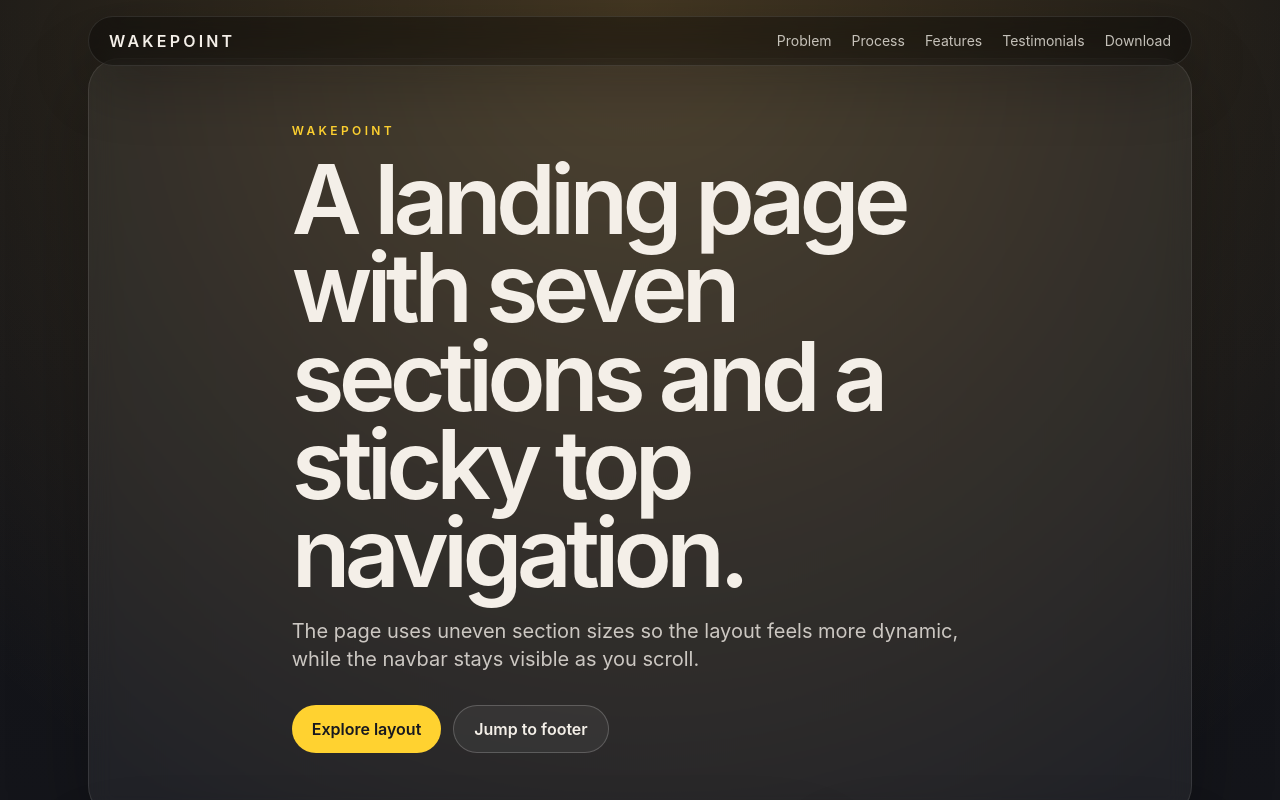
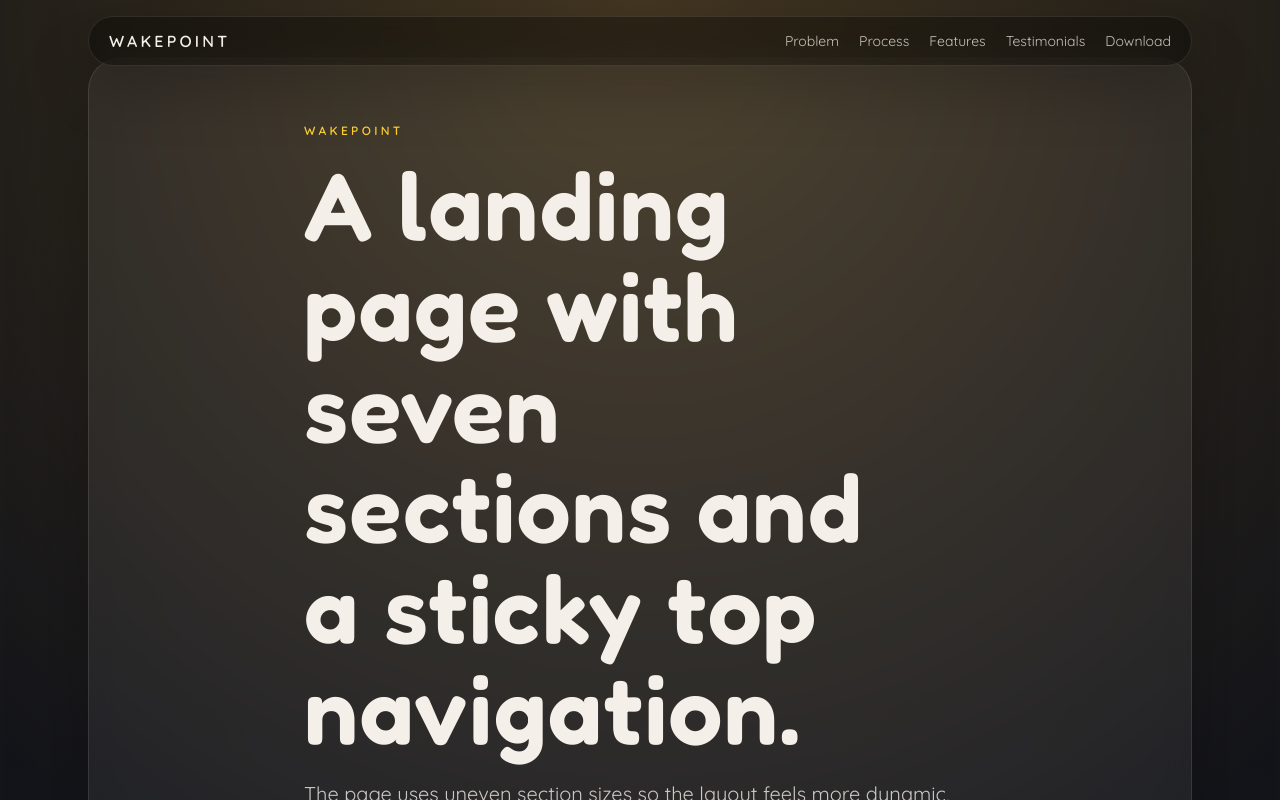
Before and after one commit to LuigiLagman/WakePoint-LandingPage, a React (Vite) app: page / in a window 1280 px wide. Shown: the top 800 px of the page. Built offline with nearby package versions, Linux system fonts and the light colour scheme.

Commit message:
set font pairing

```diff
--- a/index.html
+++ b/index.html
@@ -4,6 +4,12 @@
     <meta charset="UTF-8" />
     <meta name="viewport" content="width=device-width, initial-scale=1.0" />
     <title>WakePoint</title>
+    <link rel="preconnect" href="https://fonts.googleapis.com" />
+    <link rel="preconnect" href="https://fonts.gstatic.com" crossorigin />
+    <link
+      href="https://fonts.googleapis.com/css2?family=Fredoka:wght@400;500;600;700&family=Quicksand:wght@400;500;600;700&display=swap"
+      rel="stylesheet"
+    />
     <meta
       name="description"
       content="WakePoint is a simple landing page starter built with React and Vite."
--- a/src/index.css
+++ b/src/index.css
@@ -1,8 +1,8 @@
 @import "tailwindcss";
 
 :root {
-  font-family: Inter, ui-sans-serif, system-ui, -apple-system, BlinkMacSystemFont,
-    'Segoe UI', sans-serif;
+  font-family: 'Quicksand', ui-sans-serif, system-ui, -apple-system,
+    BlinkMacSystemFont, 'Segoe UI', sans-serif;
   color: #f4efe8;
   background:
     radial-gradient(circle at top, rgba(255, 194, 87, 0.22), transparent 34%),
@@ -26,6 +26,21 @@ body {
   min-width: 320px;
   min-height: 100vh;
   background: transparent;
+  font-family: 'Quicksand', ui-sans-serif, system-ui, -apple-system,
+    BlinkMacSystemFont, 'Segoe UI', sans-serif;
+}
+
+h1,
+h2,
+h3,
+h4,
+h5,
+h6,
+.font-heading {
+  font-family: 'Fredoka', 'Quicksand', ui-sans-serif, system-ui, -apple-system,
+    BlinkMacSystemFont, 'Segoe UI', sans-serif;
+  letter-spacing: 0.015em;
+  line-height: 1.05;
 }
 
 #root {
```
Also changed, not shown: 4 other files (tests, documents, lock files or other folders).
